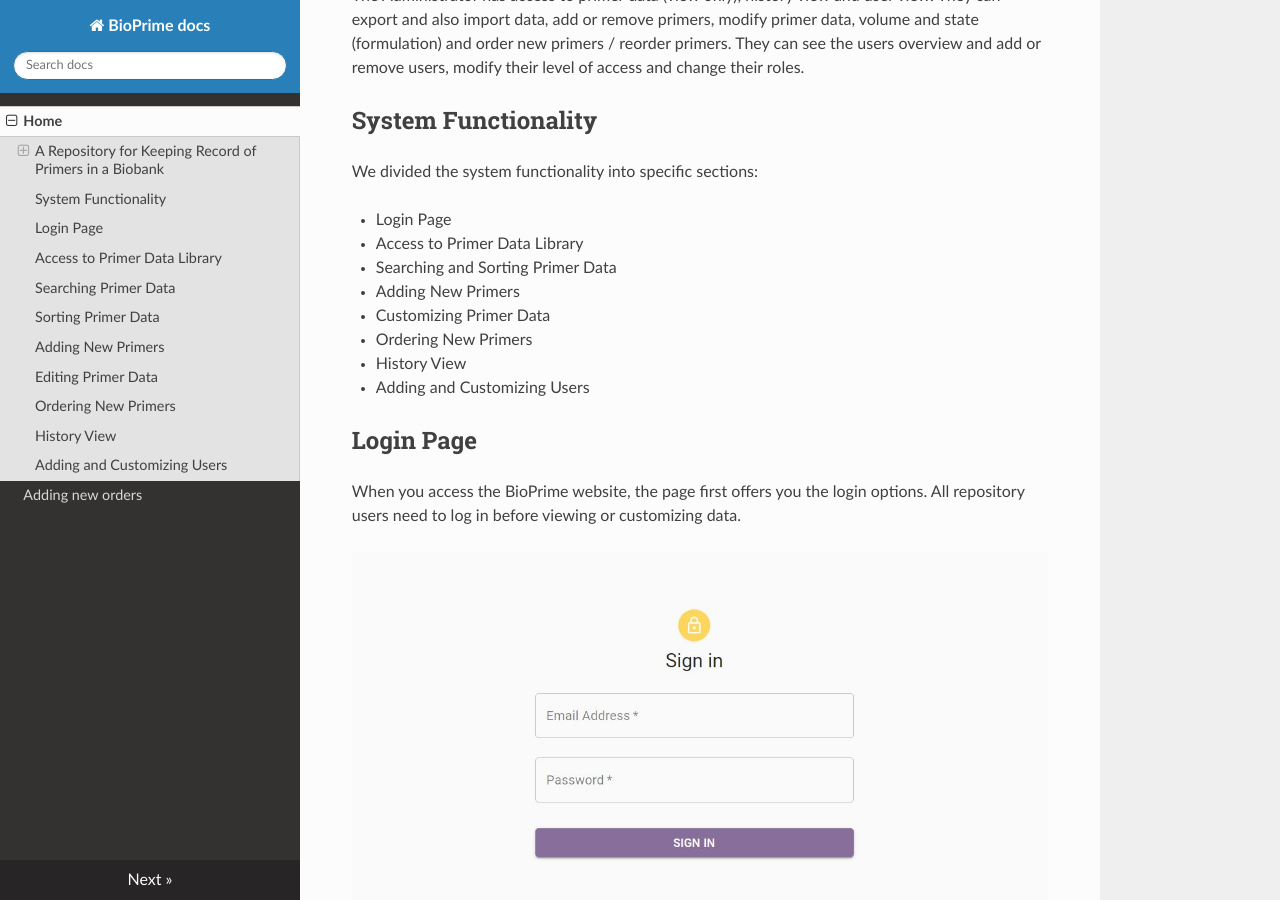
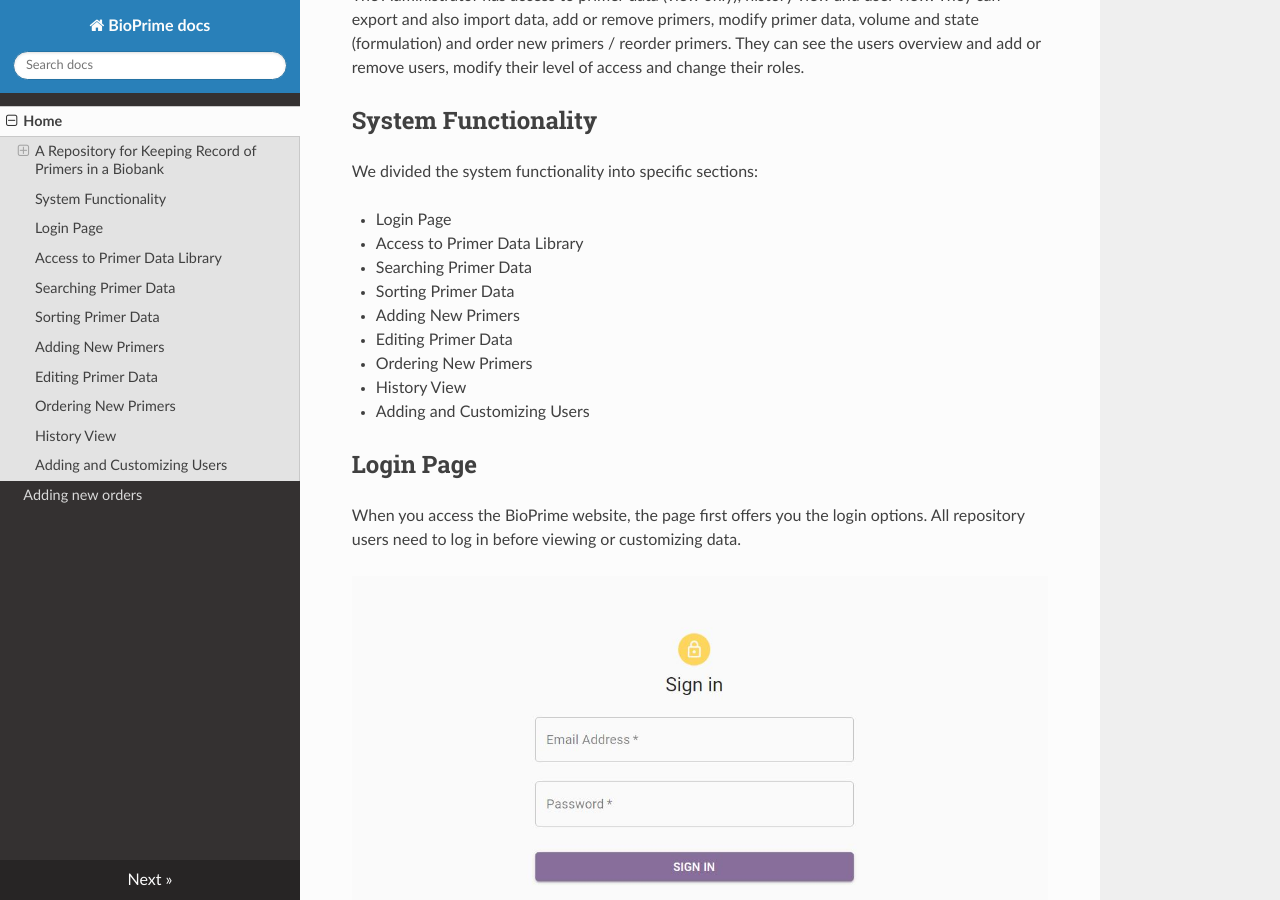
Before and after one commit to Bio-Prime/documentation, an MkDocs documentation site: the page built from docs/index.md, in a window 1280 px wide and 900 px high, scrolled down 2687 px. Built offline with MkDocs 1.6.1, drawn with Linux system fonts in a browser that asks for light colours; nearby versions of some CDN libraries.

Commit message:
posodobila kazalo

```diff
--- a/docs/index.md
+++ b/docs/index.md
@@ -56,9 +56,10 @@ We divided the system functionality into specific sections:
 
 * Login Page
 * Access to Primer Data Library
-* Searching and Sorting Primer Data
+* Searching Primer Data
+* Sorting Primer Data
 * Adding New Primers
-* Customizing Primer Data
+* Editing Primer Data
 * Ordering New Primers
 * History View
 * Adding and Customizing Users
```
